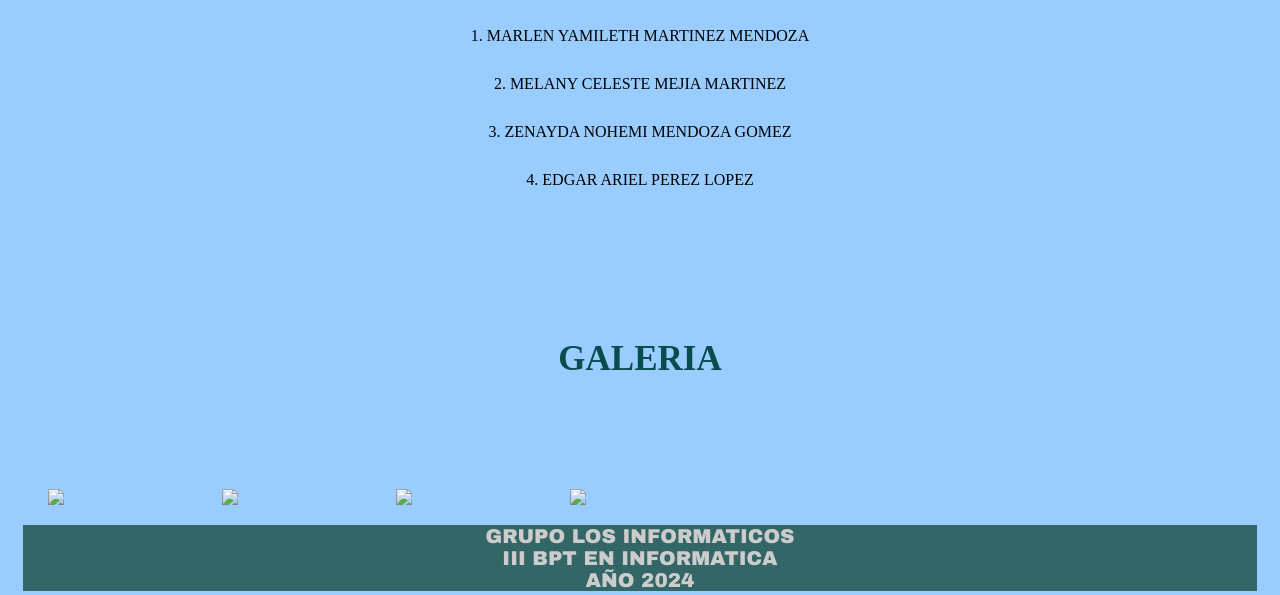
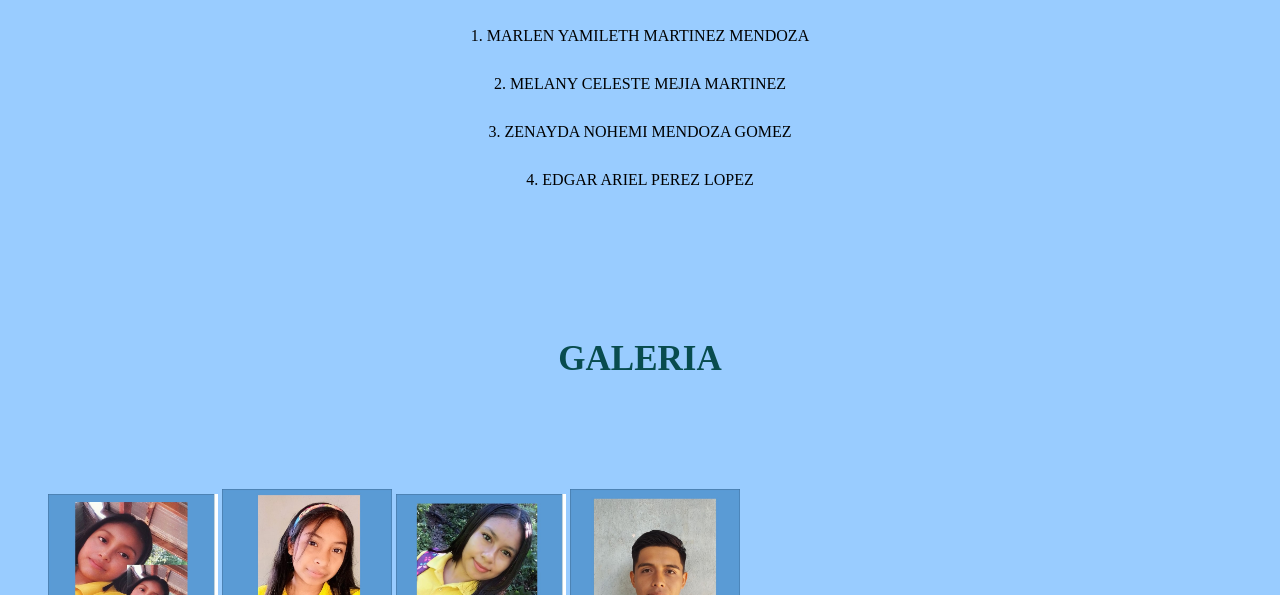
Before and after one commit to informatica961/informatica961, a plain HTML site: page index.html in a window 1280 px wide. Shown: the part 205-800 px from the top of the page. Drawn offline with Linux system fonts and the light colour scheme; files that its build step writes are made by us from their sources.

Commit message:
Update index.html

```diff
--- a/index.html
+++ b/index.html
@@ -30,10 +30,10 @@
 <h5>GALERIA</h5>
 </div>
 <figure>
-	<li><img src="../personal/imagenes/zenayda.jpg"width ="170px"  heigth="200"></li>
-	<li><img src="../personal/imagenes/melany.jpg"width ="170px"  heigth="200"></li>
-		<li><img src="../personal/imagenes/marlen.jpg"width ="170px"  heigth="200"></li>
-	<li><img src="../personal/imagenes/ariel.jpg"width ="170px"  heigth="200"></li>
+	<li><img src="../imagenes/zenayda.jpg"width ="170px"  heigth="200"></li>
+	<li><img src="../imagenes/melany.jpg"width ="170px"  heigth="200"></li>
+		<li><img src="../imagenes/marlen.jpg"width ="170px"  heigth="200"></li>
+	<li><img src="../imagenes/ariel.jpg"width ="170px"  heigth="200"></li>
 </figure>
 </body>
 <footer>
```
